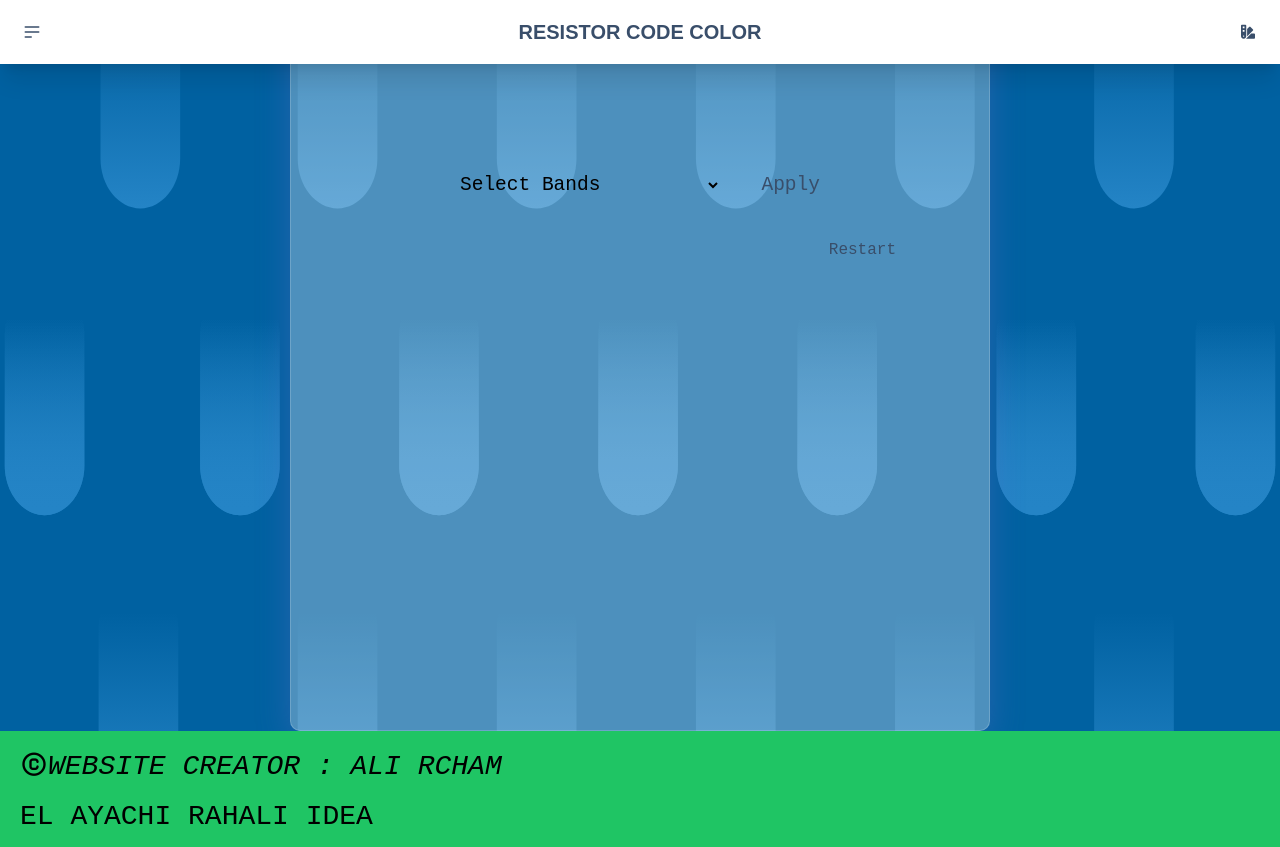
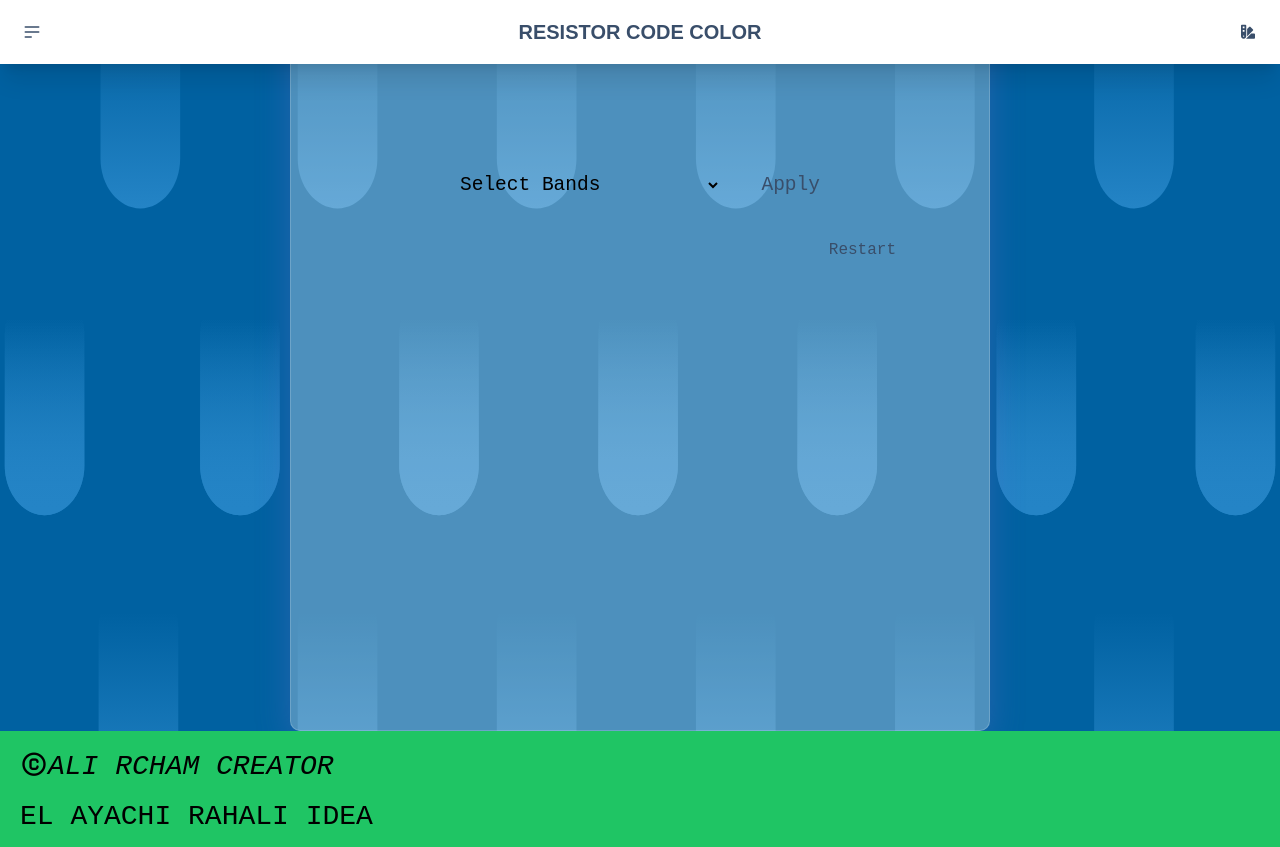
Before and after one commit to GhostWr1t3r/Resistor, a plain HTML site: page index.html in a window 1280 px wide. Drawn offline with nearby package versions, Linux system fonts and the light colour scheme; a web font is replaced by a local one.

Commit message:
Update index.html

```diff
--- a/index.html
+++ b/index.html
@@ -362,7 +362,7 @@
   </main>
 </div>
   <div class="footer">
-          <h3 class="footer-text"><i class="uil uil-copyright">WEBSITE CREATOR : ALI RCHAM </i><br>EL AYACHI RAHALI IDEA</h3>
+          <h3 class="footer-text"><i class="uil uil-copyright">ALI RCHAM CREATOR</i><br>EL AYACHI RAHALI IDEA</h3>
         </div>
 
 
```
